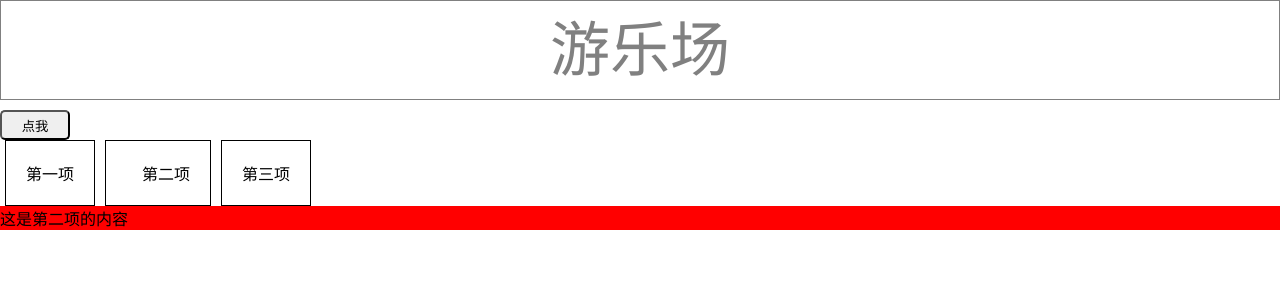
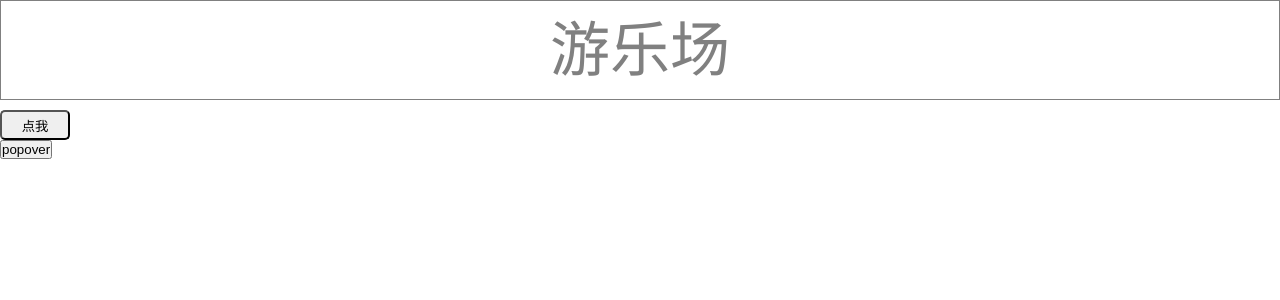
Before and after one commit to 949nb/gulu, a Vue app: page / in a window 1280 px wide. Shown: the top 300 px of the page. Built offline with nearby package versions, Linux system fonts and the light colour scheme.

Commit message:
添加了popover组件

```diff
--- a/src/App.vue
+++ b/src/App.vue
@@ -1,4 +1,4 @@
-<template>
+<template xmlns:v-slot="http://www.w3.org/1999/XSL/Transform">
   <div id="app">
     <g-row>
       <g-col :span='24' style="height: 100px; border: 1px solid grey;text-align: center;">
@@ -7,32 +7,13 @@
     </g-row>
     <button class="btn" @click="createdMessage">点我</button>
 
-
-    <g-tab :selected.sync="selectedTab">
-      <g-tab-nav>
-        <g-tab-item name="first">
-          第一项
-        </g-tab-item>
-        <g-tab-item name='second'>
-          <g-icon iconType='good'></g-icon>第二项
-        </g-tab-item>
-         <g-tab-item name='third' disabled>
-          第三项
-        </g-tab-item>
-      </g-tab-nav>
-      <g-tab-content>
-        <g-tab-pane name='first'>
-          这是第一项的内容
-        </g-tab-pane>
-        <g-tab-pane name='second'>
-          这是第二项的内容
-        </g-tab-pane>
-        <g-tab-pane name='third'>
-          这是第三项的内容
-        </g-tab-pane>
-      </g-tab-content>
-    </g-tab>
-  </div>
+    <g-popover>
+      <span>这是一段popover中的话</span>
+      <template v-slot:popoverBtn>
+        <button>popover</button>
+      </template>
+    </g-popover>
+ </div>
 </template>
 
 <script>
--- a/src/components/popover.vue
+++ b/src/components/popover.vue
@@ -1,13 +1,32 @@
 <template>
-
+  <div class="popover">
+    <div v-show="active" class="popoverInfo">
+      <slot></slot>
+    </div>
+    <div @click="openPopover" class="popoverBtn">
+      <slot name="popoverBtn"></slot>
+    </div>
+  </div>
 </template>
 
 <script>
-  export default {
-    name: 'popover'
-  };
+export default {
+  name: 'Popover',
+  data() {
+    return {
+      active: false
+    }
+  },
+  methods: {
+    openPopover() {
+      console.log('点我打开');
+      this.active = !this.active
+    },
+  },
+};
 </script>
 
 <style scoped>
-
+  .popoverBtn {
+  }
 </style>
--- a/src/main.js
+++ b/src/main.js
@@ -18,10 +18,12 @@ import TabContent from './components/tab/tabContent.vue';
 import TabItem from './components/tab/tabItem.vue';
 import TabNav from './components/tab/tabNav.vue';
 import TabPane from './components/tab/tabPane.vue';
+import Popover from './components/popover.vue';
 
 Vue.use(toastPlugin);
 
 Vue.config.productionTip = false;
+Vue.component('g-popover', Popover);
 Vue.component('g-tab', Tab);
 Vue.component('g-tab-nav', TabNav);
 Vue.component('g-tab-item', TabItem);
```
Also changed, not shown: 1 other file (tests, documents, lock files or other folders).
